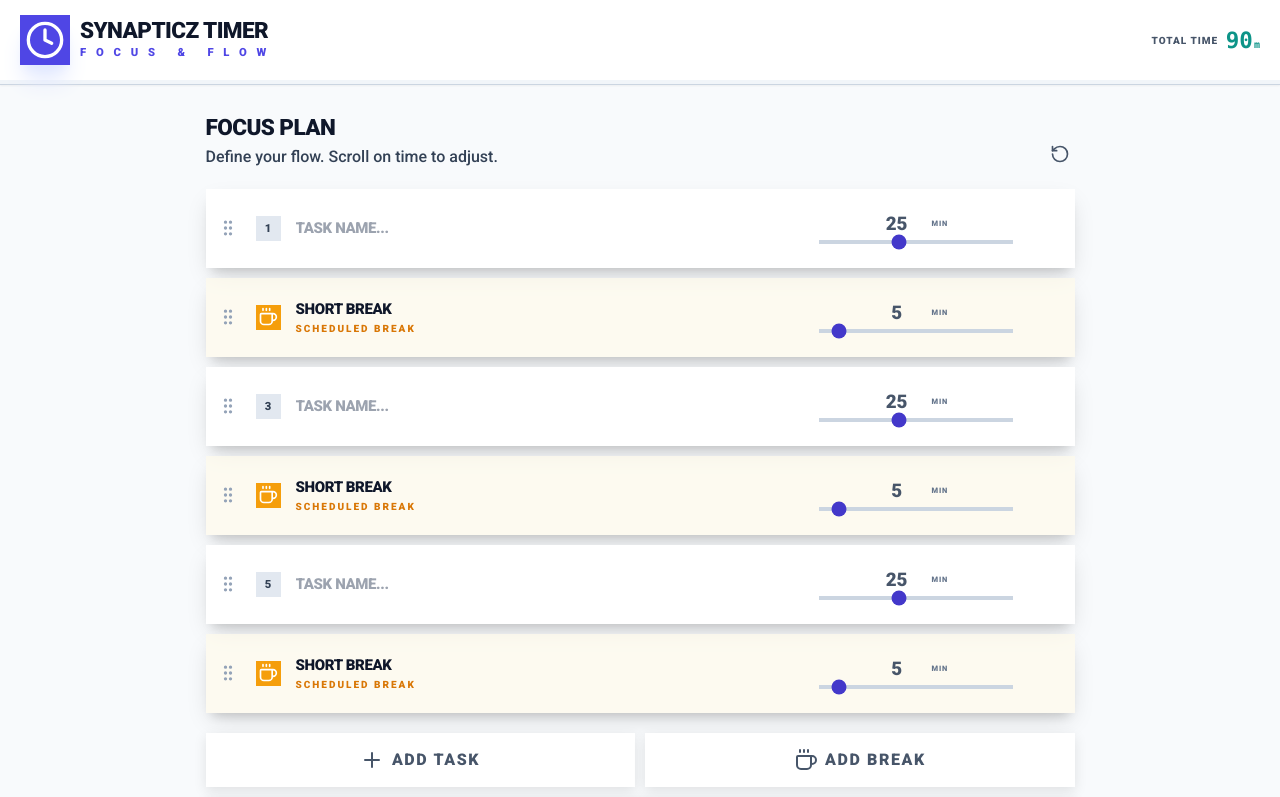
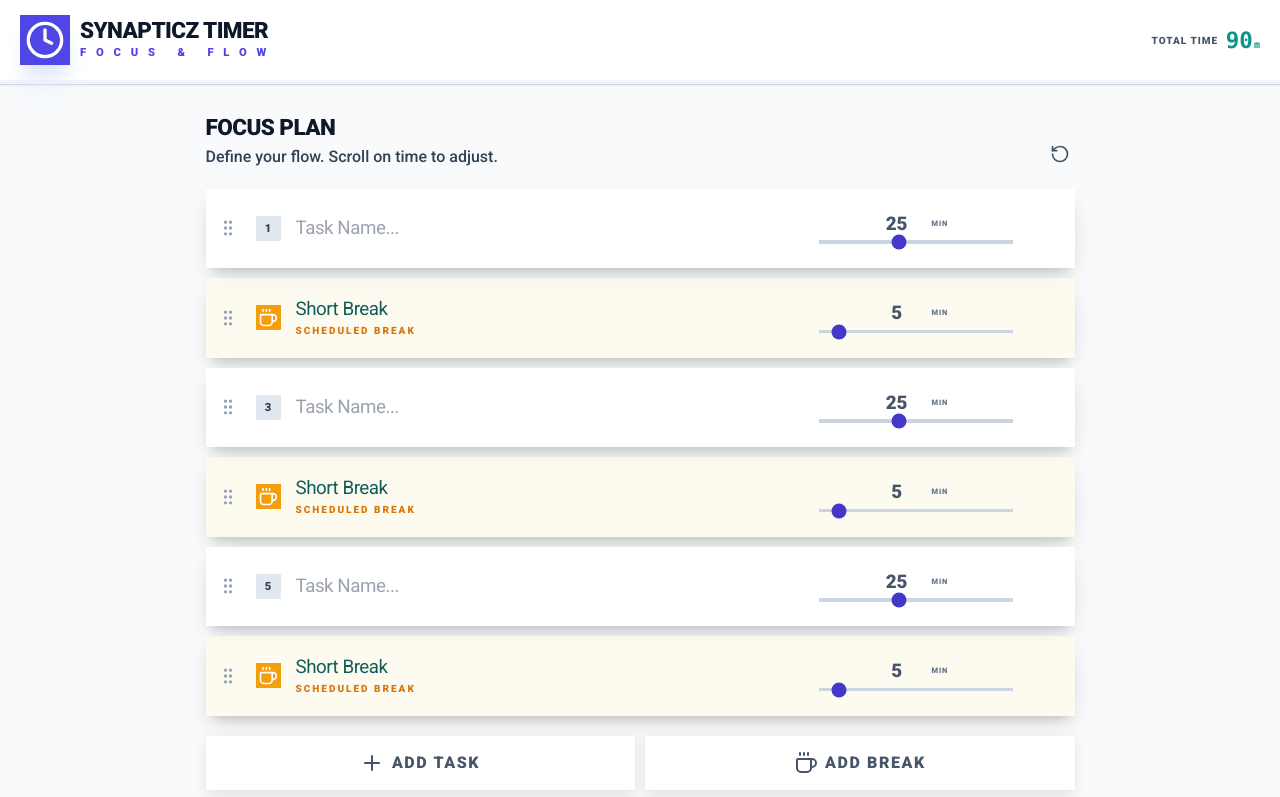
Before and after one commit to ShijuPJohn/synapticz-timer-frontend, a React (Vite) app: page / in a window 1280 px wide. Shown: the top 797 px of the page. Built offline with nearby package versions, Linux system fonts and the light colour scheme.

Commit message:
styling. font weight of task card titles

```diff
--- a/src/App.jsx
+++ b/src/App.jsx
@@ -467,11 +467,11 @@ function App() {
               {(mode === 'executing' || mode === 'waiting') && (
                 <>
                   <div className="flex items-center gap-3 border-l-2 border-slate-200 pl-8 md:pl-12">
-                    <span className="text-[10px] font-black text-slate-600 uppercase tracking-widest text-indigo-600">Elapsed</span>
+                    <span className="text-[10px] font-black uppercase tracking-widest text-indigo-600">Elapsed</span>
                     <span className="text-3xl font-mono font-black text-indigo-700">{formatTime(elapsedPlanTime)}</span>
                   </div>
                   <div className="flex items-center gap-3 border-l-2 border-slate-200 pl-8 md:pl-12">
-                    <span className="text-[10px] font-black text-slate-600 uppercase tracking-widest text-rose-600">Remaining</span>
+                    <span className="text-[10px] font-black uppercase tracking-widest text-rose-600">Remaining</span>
                     <span className="text-3xl font-mono font-black text-rose-700">{formatTime(remainingPlanTime)}</span>
                   </div>
                 </>
@@ -877,7 +877,7 @@ function TaskRow({ task, index, onUpdate, onRemove, isActive, isExecuting, isPau
             onPointerDown={(e) => e.stopPropagation()} // Stop drag from triggering on input
             onChange={(e) => onUpdate({ name: e.target.value })}
             placeholder={task.type === 'break' ? 'Short Break' : `Task Name...`}
-            className={`w-full text-2xl font-black focus:outline-none bg-transparent uppercase tracking-tight select-text ${
+            className={`w-full text-3xl font-[400] text-teal-800 focus:outline-none bg-transparent tracking-tight select-text ${
               !isEditable ? 'cursor-default' : ''
             } ${task.status !== 'pending' && !isActive ? 'text-slate-400 line-through' : isActive ? 'text-white' : 'text-slate-900'}`}
           />
```
